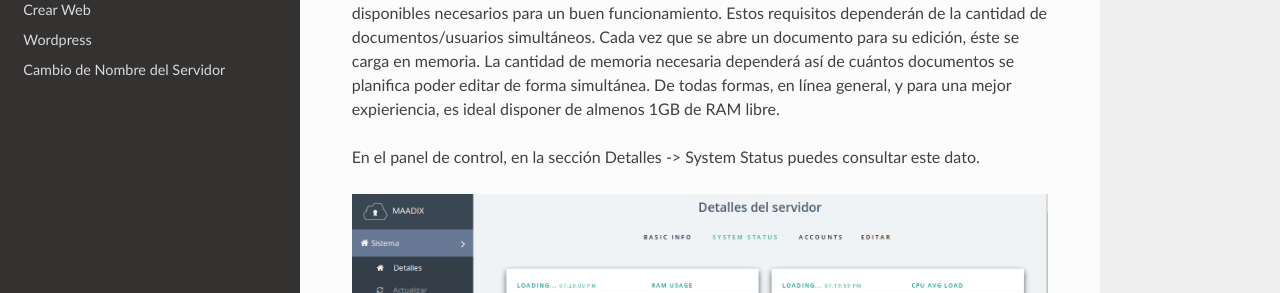
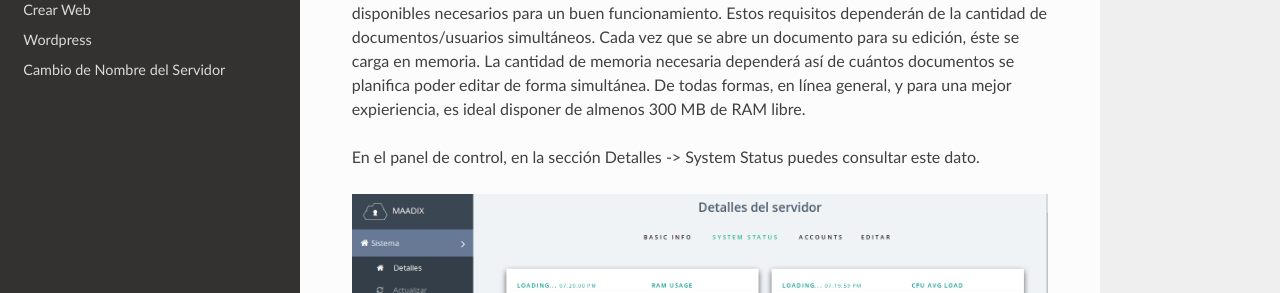
Before and after one commit to MaadixNet/docs, an MkDocs documentation site: the page built from docs/lool.md, in a window 1280 px wide and 900 px high. Shown: the part 526-819 px from the top of the window. Built offline with MkDocs 1.6.1, drawn with Linux system fonts in a browser that asks for light colours; nearby versions of some CDN libraries; old or Windows-style settings are respelled for this version of MkDocs; some of the changed text lies outside the part shown.

Commit message:
min ram lool

```diff
--- a/docs/lool.md
+++ b/docs/lool.md
@@ -9,7 +9,7 @@ Con Libre Office Online, los documentos almacenados en Nextcloud, se abrirán en
 
 ## Requisitos del sistema
 
-Antes de proceder con la instalación, es aconsejable averiguar que el servidor tenga los recursos disponibles necesarios para un buen funcionamiento.  Estos requisitos dependerán de la cantidad de documentos/usuarios simultáneos. Cada vez que se abre un documento para su edición, éste se carga en memoria. La cantidad de memoria necesaria dependerá así de cuántos documentos se planifica poder editar de forma simultánea. De todas formas, en línea general, y para una mejor expieriencia, es ideal disponer de almenos 1GB de RAM libre.
+Antes de proceder con la instalación, es aconsejable averiguar que el servidor tenga los recursos disponibles necesarios para un buen funcionamiento.  Estos requisitos dependerán de la cantidad de documentos/usuarios simultáneos. Cada vez que se abre un documento para su edición, éste se carga en memoria. La cantidad de memoria necesaria dependerá así de cuántos documentos se planifica poder editar de forma simultánea. De todas formas, en línea general, y para una mejor expieriencia, es ideal disponer de almenos 300 MB de RAM libre.
 
 En el panel de control, en la sección Detalles -> System Status puedes consultar este dato.
 
```
